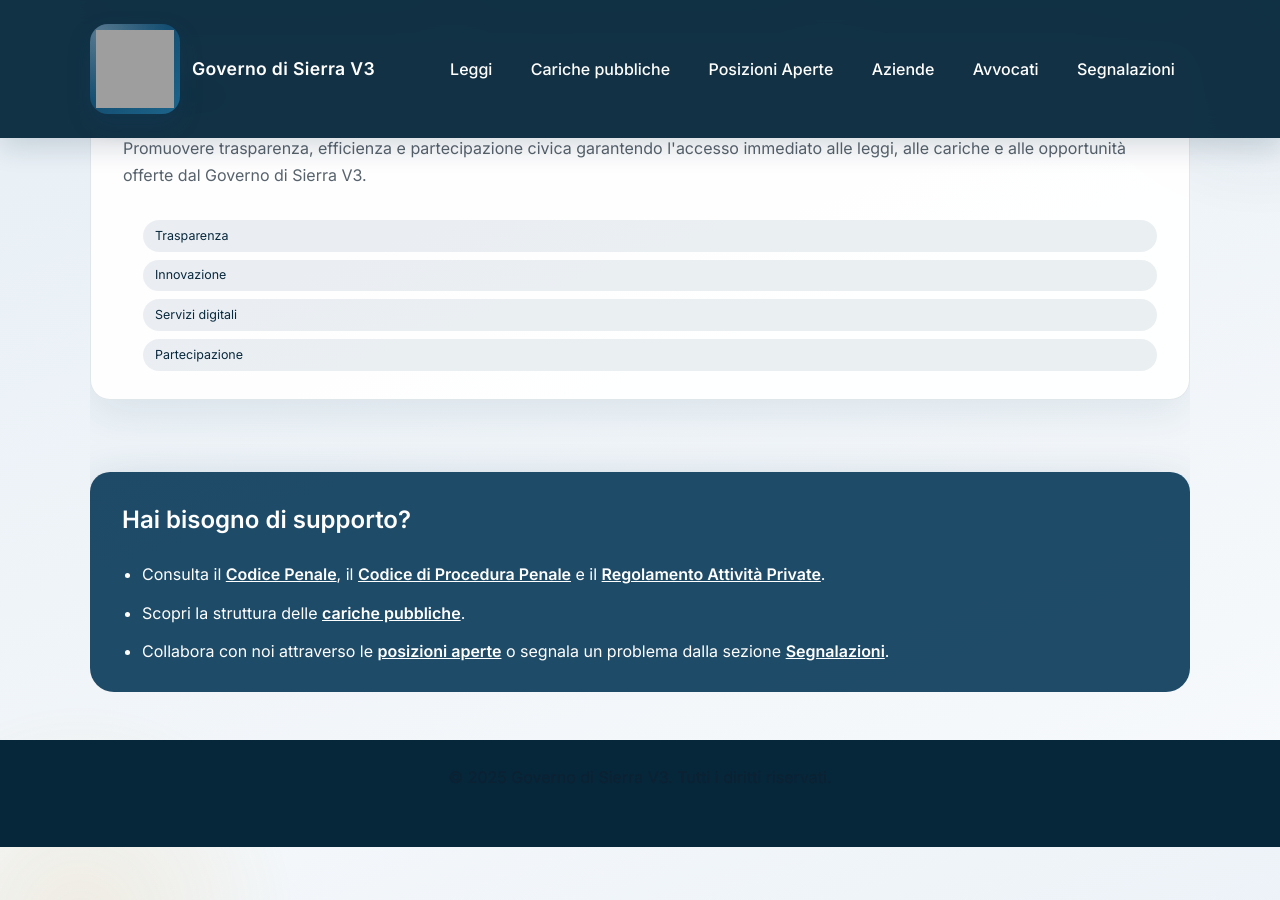
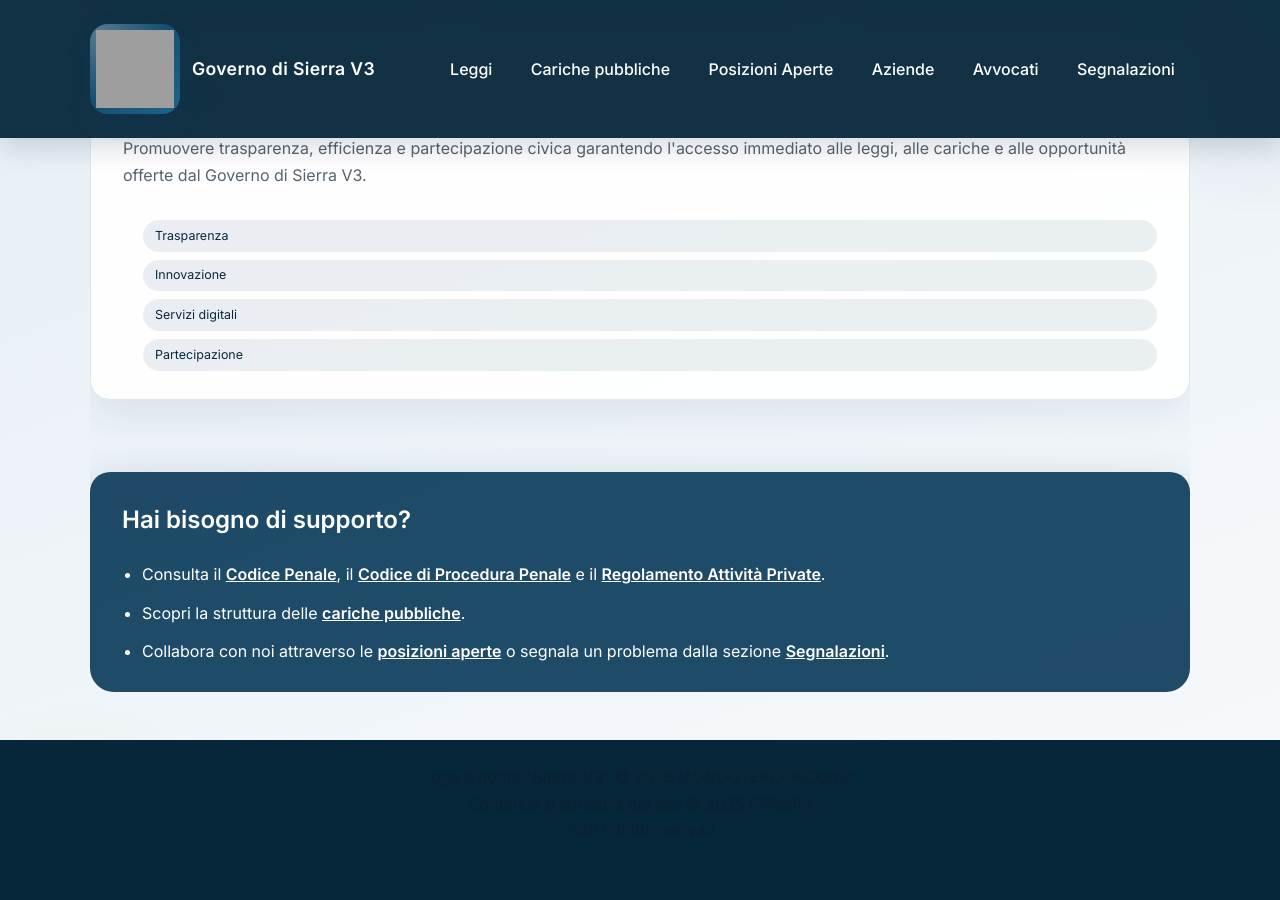
Before and after one commit to governo-sierra-v3/site, a Jekyll site: the page built from index.md, in a window 1280 px wide and 900 px high, scrolled down 1211 px. Built offline with Jekyll 4.4.1, drawn with Linux system fonts in a browser that asks for light colours; grey boxes are pictures that could not be loaded.

Commit message:
Aggiorna footer con crediti dinamici

```diff
--- a/_layouts/default.html
+++ b/_layouts/default.html
@@ -69,7 +69,9 @@
 
     <footer class="site-footer">
       <div class="container">
-        <p>&copy; {{ "now" | date: "%Y" }} Governo di Sierra V3. Tutti i diritti riservati.</p>
+        <p>Logo e nome "Sierra V3" © {{ "now" | date: "%Y" }} MONDOTEKDONOprod.</p>
+        <p>Contenuti e struttura del sito © {{ "now" | date: "%Y" }} Piffipiffo</p>
+        <p>Tutti i diritti riservati</p>
       </div>
     </footer>
   </body>
```
